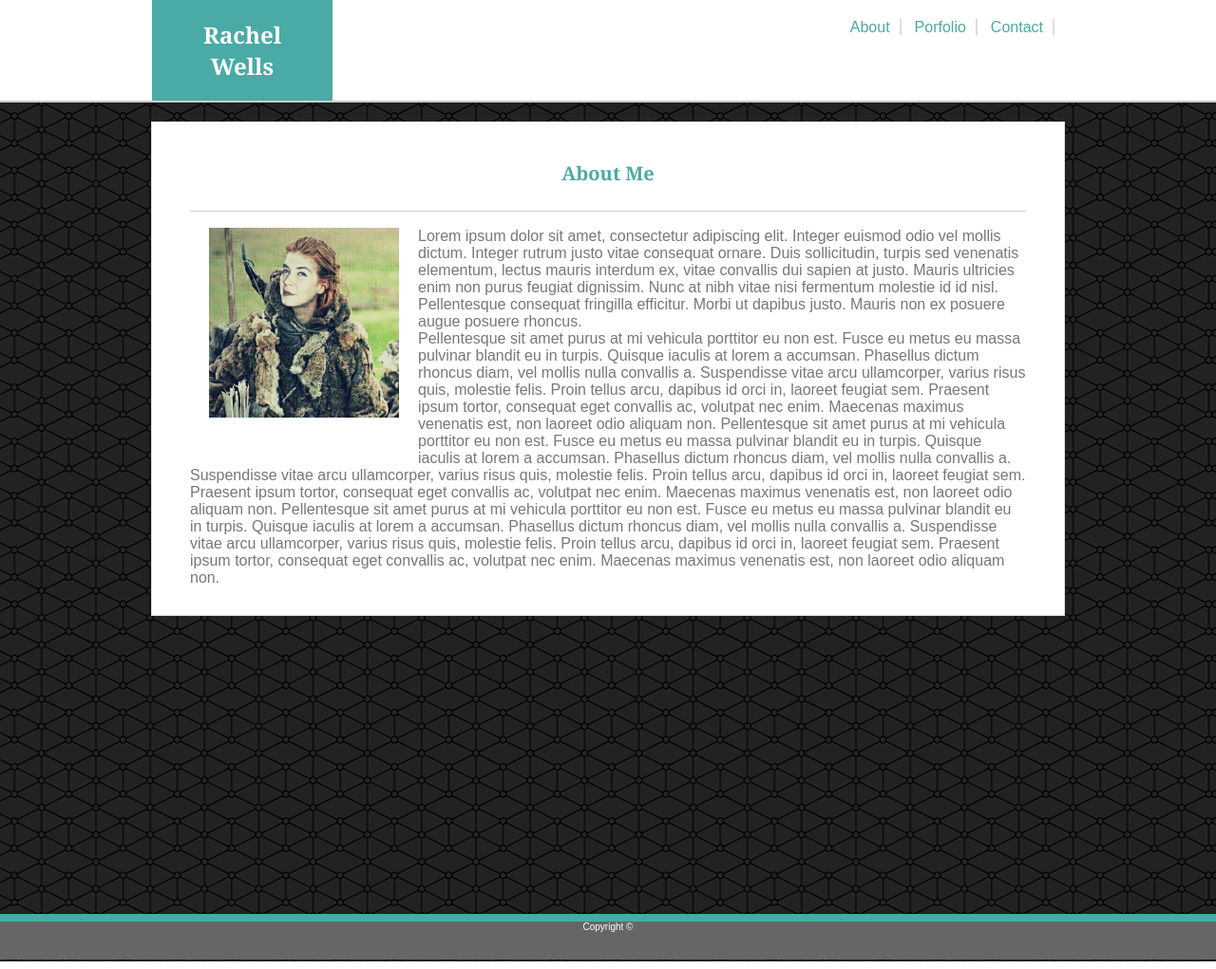
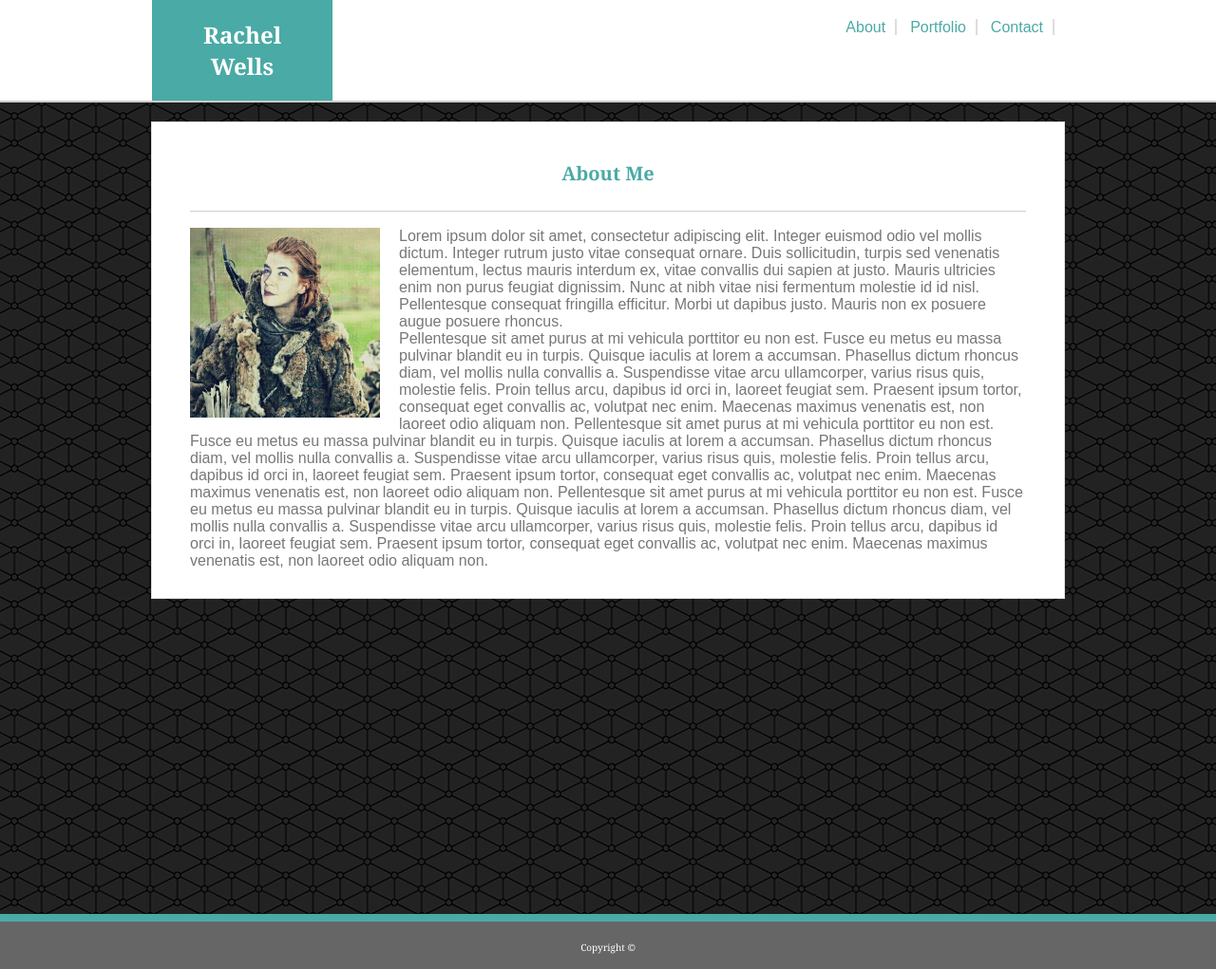
Before and after one commit to rachelsue/Basic-Portfolio, a plain HTML site: page index.html in a window 1280 px wide. Shown: the whole page at 95% size. Drawn offline with Linux system fonts and the light colour scheme; files that its build step writes are made by us from their sources; files whose address does not match are found by name.

Commit message:
msg box fix, sticky footer attempt

```diff
--- a/assets/css/style.css
+++ b/assets/css/style.css
@@ -87,6 +87,7 @@ hr {
     color: white;
     width: 150px;
     text-align: center;
+    font-family:Georgia, 'Times New Roman', Times, serif;
 }
 
         /*Navigation*/
@@ -124,8 +125,7 @@ color: #4aaaa5;
     width:200px;
     height: 200px;
     margin-right:20px;
-    padding-bottom: 40px;
-    padding-left:20px;
+    padding-bottom: 10px;
 }
 
 p {
@@ -136,13 +136,13 @@ p {
         /*Footer & Clear*/
 
 .footer {
-    background-color: #666666;
+    width:100%;
+    text-align:center;
+    background-color: #666;
+    border-top: solid #4aaaa5 8px;
+    bottom: 0px;
     clear:both;
-    border-top: 8px solid #4aaaa5;
-    text-align:center;
-    font-family: Georgia, 'Times New Roman', Times, serif;
-    height: 40px;
-    bottom:0px;
+    height: 50px;
 }
 
 .cf {
@@ -153,6 +153,9 @@ p {
 .copyright {
     font-size: 10px;
     color:white;
+    font-family: Georgia, 'Times New Roman', Times, serif;
+    position:relative;
+    padding-top:20px;
 }
 
     /*Contact Styling*/
@@ -163,6 +166,7 @@ p {
     font-family: Arial, 'Helvetica Neue', Helvetica, sans-serif;
     font-size: 12px;
     text-indent: 5px;
+    resize:vertical;
 }
 
 textarea {
--- a/index.html
+++ b/index.html
@@ -20,7 +20,7 @@
             <nav class="nav">
                 <ul>
                     <li class="nav-li"><a href="index.html">About</a></li>
-                    <li class="nav-li"><a href="portfolio.html">Porfolio</a></li>
+                    <li class="nav-li"><a href="portfolio.html">Portfolio</a></li>
                     <li class="nav-li"><a href="contact.html">Contact</a></li>
                 </ul>
             </nav>
@@ -68,6 +68,7 @@
             </div>
         </div>
     </section>
+
     <!-- Footer -->
     <footer class="footer">
         <p class="copyright">Copyright ©</p>
```
Also changed, not shown: contact.html (+2 -4 lines), portfolio.html (+2 -1 lines).
